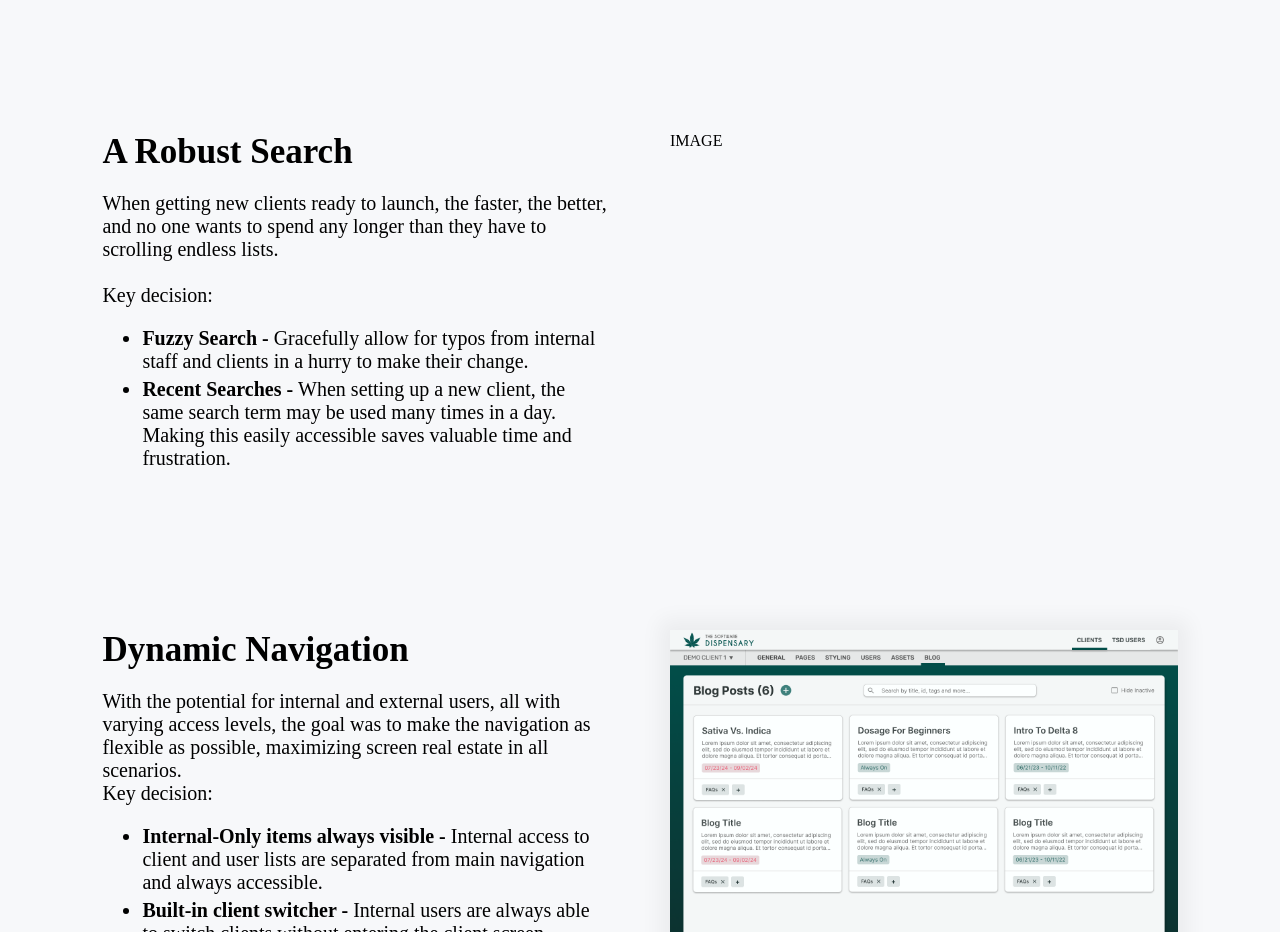
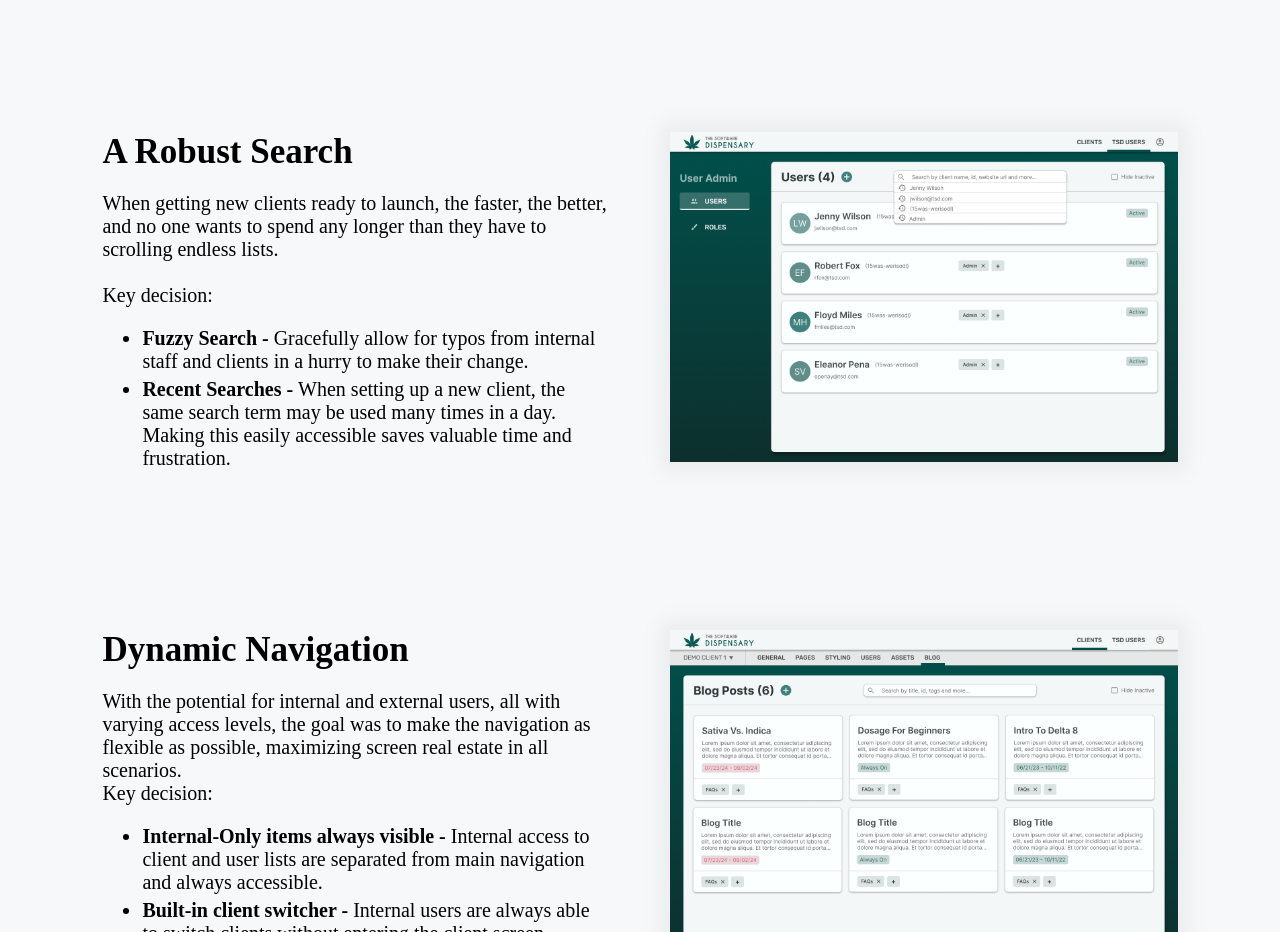
Before and after one commit to lwesley08/LibertyWesleyDotCom, a Nuxt app: page /tsd-cms in a window 1280 px wide. Shown: the part 1760-2692 px from the top of the page. Built offline with nearby package versions, Linux system fonts and the light colour scheme; a web font is replaced by a local one.

Commit message:
final cms picture

```diff
--- a/pages/tsd-cms.vue
+++ b/pages/tsd-cms.vue
@@ -96,7 +96,9 @@
           </div>
         </div>
         <div class="details-page__body-section">
-          IMAGE
+          <div class="details-page__body-image">
+            <img src="/tsd-cms/search.png"/>
+          </div>
         </div>
       </div>
 
```
Also changed, not shown: public/tsd-cms/search.png (added).
